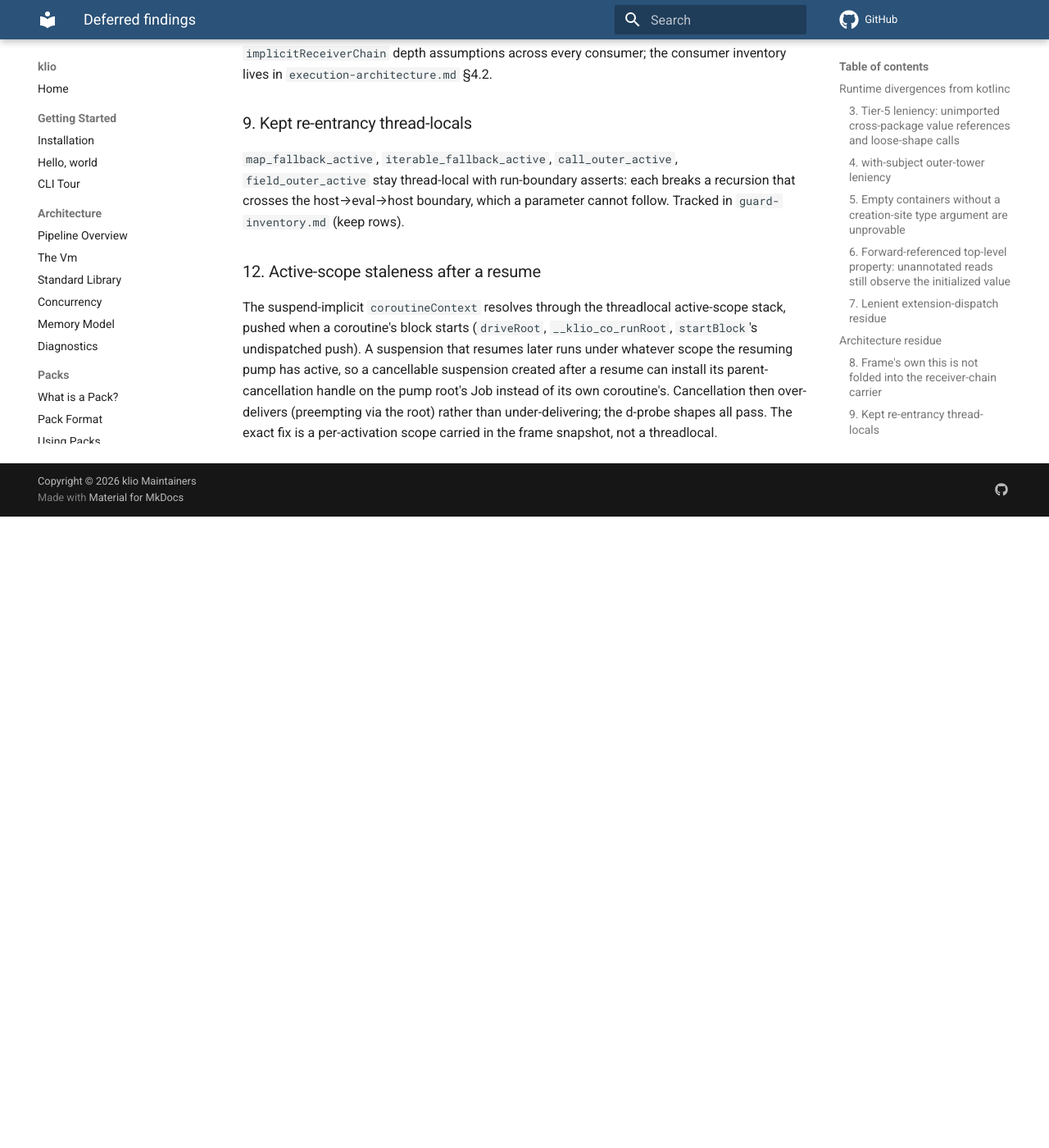
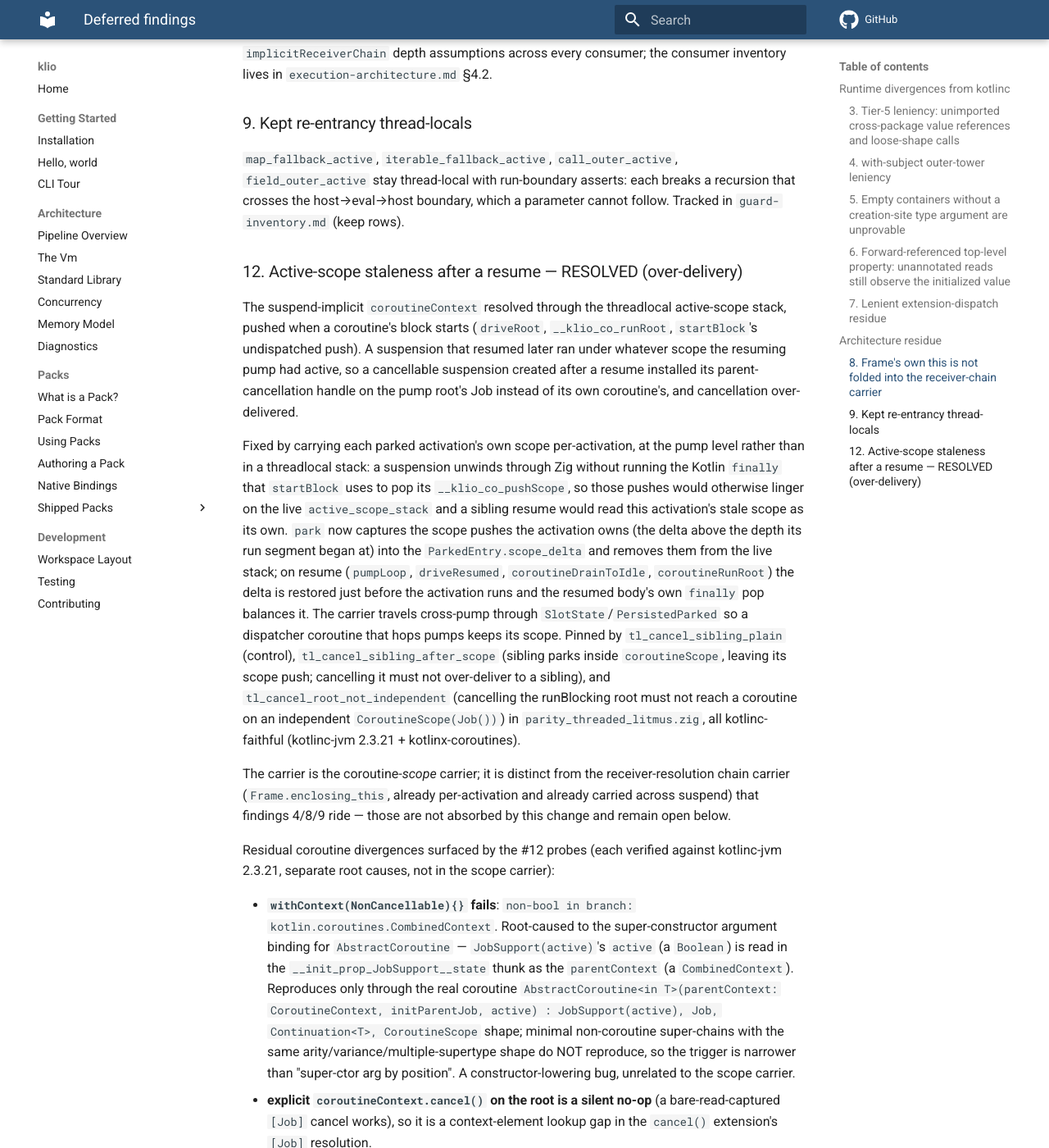
Before and after one commit to DrewCarlson/klio, an MkDocs documentation site: the page built from docs/analysis/deferred-findings.md, in a window 1280 px wide and 1400 px high, scrolled down 2130 px. Shown: the whole window at 82% size. Built offline with MkDocs 1.6.1 and Material for MkDocs 9.7.7, drawn with Linux system fonts in a browser that asks for light colours; comment, search, counter and statistics services are not loaded; before the commit the page ends 2760 px from its top, so only the background shows below that; some of the changed text lies outside the part shown.

Commit message:
interp: carry each parked coroutine's scope pushes per activation
A suspension unwinds through Zig and skips the Kotlin finally that pops
the active-scope stack, so a coroutine's scope pushes lingered on the
threadlocal stack and a sibling or independent resume on the same pump
read them as its own -- installing its parent-cancellation handle on
the wrong Job, so cancellation over-delivered (a runBlocking-root
cancel reached an independent CoroutineScope coroutine; a coroutineScope
sibling's cancel reached an unrelated sibling). Each parked activation
now captures the scope entries pushed above its run segment, removes
them from the live stack, and stores them on the parked entry; every
resume site restores the delta just before the body runs and the body's
own finally balances it. The delta rides the persisted-parked state so
a dispatched coroutine that hops OS threads keeps its scope, freed at
the run boundary on every path. Three kotlinc-verified cancellation
pins added under race jitter.

```diff
--- a/docs/analysis/deferred-findings.md
+++ b/docs/analysis/deferred-findings.md
@@ -102,14 +102,61 @@
 breaks a recursion that crosses the host→eval→host boundary, which a
 parameter cannot follow. Tracked in `guard-inventory.md` (keep rows).
 
-### 12. Active-scope staleness after a resume
+### 12. Active-scope staleness after a resume — RESOLVED (over-delivery)
 
-The suspend-implicit `coroutineContext` resolves through the threadlocal
+The suspend-implicit `coroutineContext` resolved through the threadlocal
 active-scope stack, pushed when a coroutine's block starts (`driveRoot`,
 `__klio_co_runRoot`, `startBlock`'s undispatched push). A suspension that
-resumes later runs under whatever scope the resuming pump has active, so a
-cancellable suspension created after a resume can install its
+resumed later ran under whatever scope the resuming pump had active, so a
+cancellable suspension created after a resume installed its
 parent-cancellation handle on the pump root's Job instead of its own
-coroutine's. Cancellation then over-delivers (preempting via the root)
-rather than under-delivering; the d-probe shapes all pass. The exact fix
-is a per-activation scope carried in the frame snapshot, not a threadlocal.
+coroutine's, and cancellation over-delivered.
+
+Fixed by carrying each parked activation's own scope per-activation, at the
+pump level rather than in a threadlocal stack: a suspension unwinds through
+Zig without running the Kotlin `finally` that `startBlock` uses to pop its
+`__klio_co_pushScope`, so those pushes would otherwise linger on the live
+`active_scope_stack` and a sibling resume would read this activation's stale
+scope as its own. `park` now captures the scope pushes the activation owns
+(the delta above the depth its run segment began at) into the
+`ParkedEntry.scope_delta` and removes them from the live stack; on resume
+(`pumpLoop`, `driveResumed`, `coroutineDrainToIdle`, `coroutineRunRoot`) the
+delta is restored just before the activation runs and the resumed body's own
+`finally` pop balances it. The carrier travels cross-pump through
+`SlotState`/`PersistedParked` so a dispatcher coroutine that hops pumps keeps
+its scope. Pinned by `tl_cancel_sibling_plain` (control),
+`tl_cancel_sibling_after_scope` (sibling parks inside `coroutineScope`,
+leaving its scope push; cancelling it must not over-deliver to a sibling),
+and `tl_cancel_root_not_independent` (cancelling the runBlocking root must
+not reach a coroutine on an independent `CoroutineScope(Job())`) in
+`parity_threaded_litmus.zig`, all kotlinc-faithful (kotlinc-jvm 2.3.21 +
+kotlinx-coroutines).
+
+The carrier is the coroutine-*scope* carrier; it is distinct from the
+receiver-resolution chain carrier (`Frame.enclosing_this`, already
+per-activation and already carried across suspend) that findings 4/8/9 ride
+— those are not absorbed by this change and remain open below.
+
+Residual coroutine divergences surfaced by the #12 probes (each verified
+against kotlinc-jvm 2.3.21, separate root causes, not in the scope carrier):
+
+- **`withContext(NonCancellable){}` fails**: `non-bool in branch:
+  kotlin.coroutines.CombinedContext`. Root-caused to the super-constructor
+  argument binding for `AbstractCoroutine` — `JobSupport(active)`'s `active`
+  (a `Boolean`) is read in the `__init_prop_JobSupport__state` thunk as the
+  `parentContext` (a `CombinedContext`). Reproduces only through the real
+  coroutine `AbstractCoroutine<in T>(parentContext: CoroutineContext,
+  initParentJob, active) : JobSupport(active), Job, Continuation<T>,
+  CoroutineScope` shape; minimal non-coroutine super-chains with the same
+  arity/variance/multiple-supertype shape do NOT reproduce, so the trigger is
+  narrower than "super-ctor arg by position". A constructor-lowering bug,
+  unrelated to the scope carrier.
+- **explicit `coroutineContext.cancel()` on the root is a silent no-op**
+  (a bare-read-captured `[Job]` cancel works), so it is a context-element
+  lookup gap in the `cancel()` extension's `[Job]` resolution.
+- **an independent (own-scope, not in the runBlocking tree) coroutine still
+  parked when the pump exits is abandoned**, so its later completion line is
+  not printed when the program awaits it past runBlocking (kotlinc keeps a
+  non-daemon awaited scope alive). Distinguishing daemon (correctly
+  abandoned) from awaited-non-daemon (must complete) is the
+  daemon-lifecycle piece; not the scope carrier.
```
Also changed, not shown: docs/analysis/guard-inventory.md (+28 -11 lines), 5 other files.
